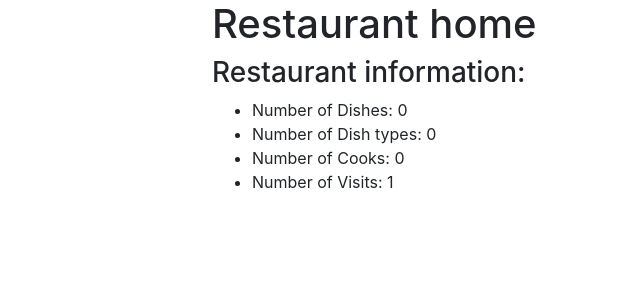
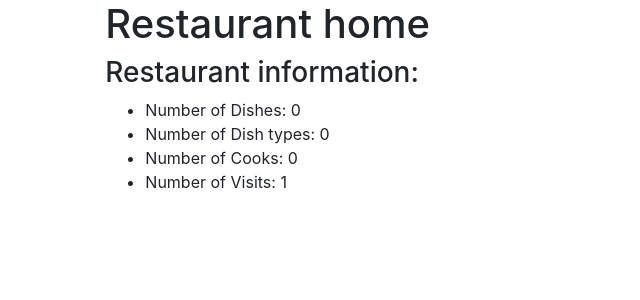
Before and after one commit to AndriiFn/restaurant-kitchen-service, a Django app: page / in a window 1280 px wide. Shown: the top 300 px of the page, without its empty margins (123-763 px from the left). Run offline with Django 5.2, Linux system fonts and the light colour scheme; data that the repository does not hold is empty.

Commit message:
change col-sm in base.html

```diff
--- a/templates/base.html
+++ b/templates/base.html
@@ -13,7 +13,7 @@
 <body>
   <div class="container-fluid">
       <div class="row">
-          <div class="col-sm-3">
+          <div class="col-sm-2">
               {% block sidebar %}
                   {% include "includes/sidebar.html" %}
               {% endblock %}
```
